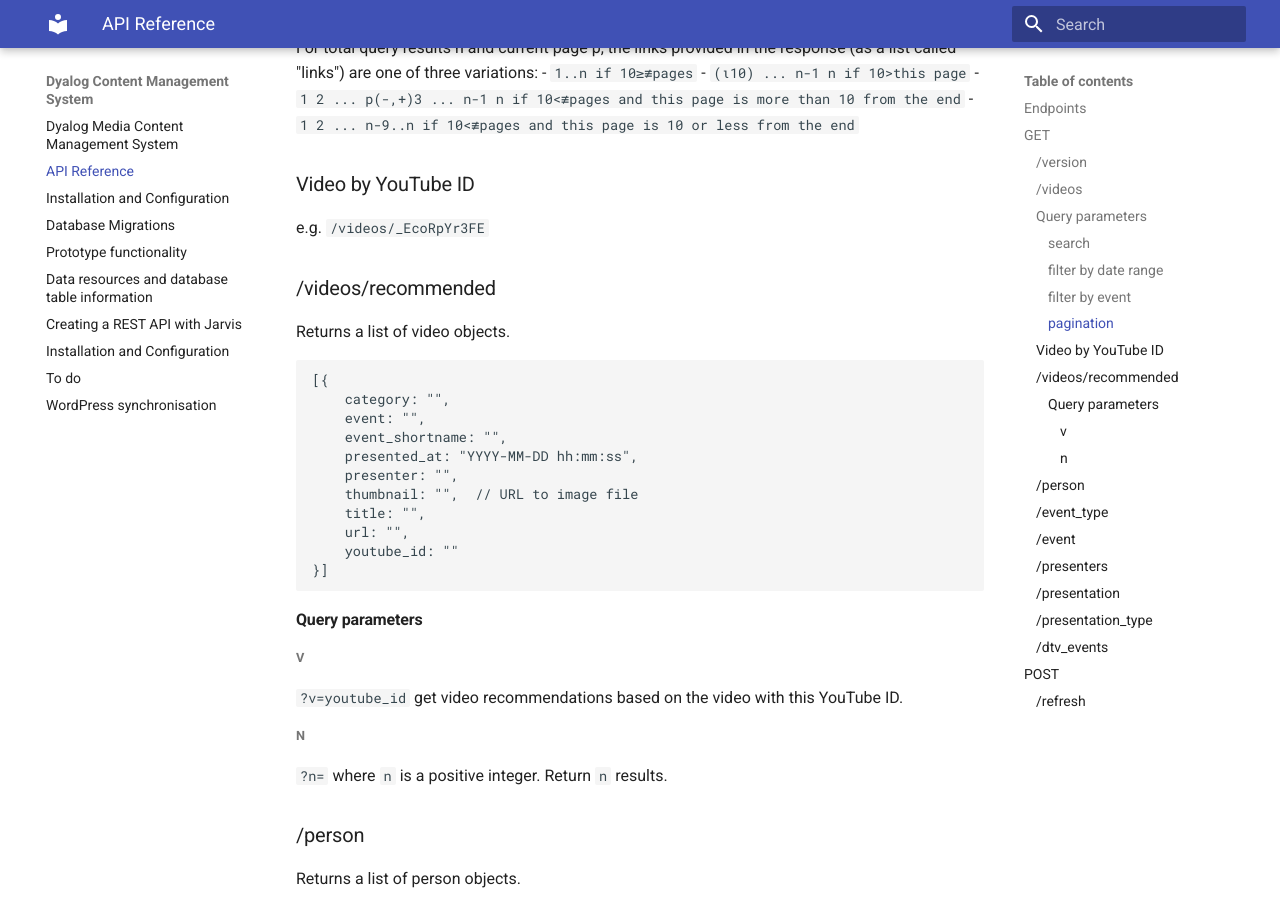
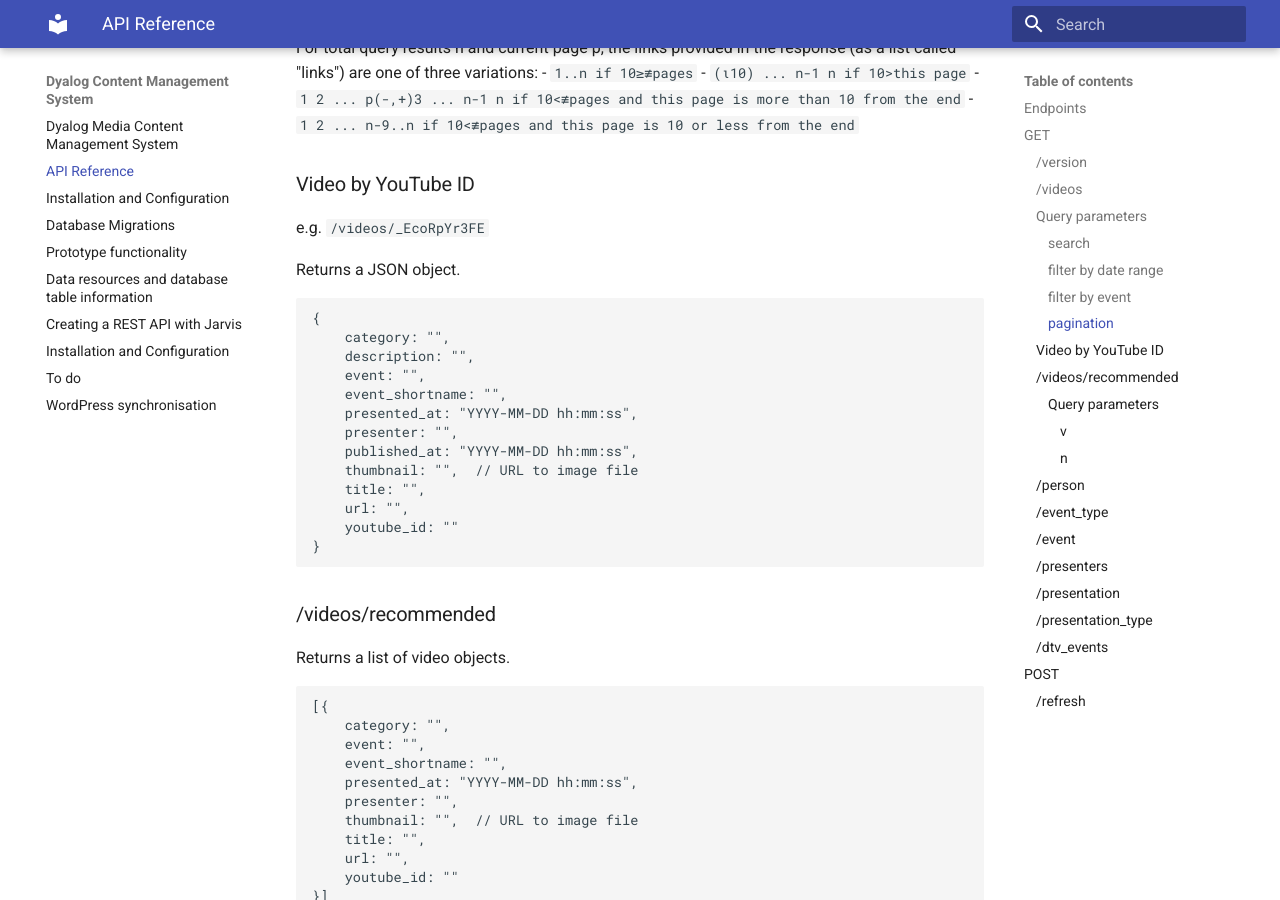
Before and after one commit to Dyalog/DCMS, an MkDocs documentation site: the page built from docs/api.md, in a window 1280 px wide and 900 px high, scrolled down 2018 px. Built offline with MkDocs 1.6.1 and Material for MkDocs 9.7.7, drawn with Linux system fonts in a browser that asks for light colours.

Commit message:
single video JSON5 template

````diff
--- a/docs/api.md
+++ b/docs/api.md
@@ -93,6 +93,24 @@ For total query results n and current page p, the links provided in the response
 
 ### Video by YouTube ID
 e.g. `/videos/_EcoRpYr3FE`
+
+Returns a JSON object.
+
+```JSON5
+{
+    category: "",
+    description: "",
+    event: "",
+    event_shortname: "",
+    presented_at: "YYYY-MM-DD hh:mm:ss",
+    presenter: "",
+    published_at: "YYYY-MM-DD hh:mm:ss",
+    thumbnail: "",  // URL to image file
+    title: "",
+    url: "",
+    youtube_id: ""
+}
+```
 
 ### /videos/recommended
 Returns a list of video objects.
````
